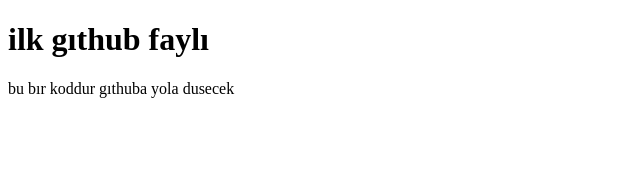
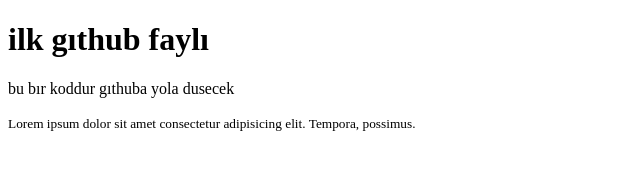
Before and after one commit to RzayevaSh/demo120, a plain HTML site: page index.html in a window 1280 px wide. Shown: the whole page, without its empty margins (0-640 px from the left). Drawn offline with Linux system fonts and the light colour scheme.

Commit message:
120qrupu small teqi elave ettim

```diff
--- a/index.html
+++ b/index.html
@@ -9,6 +9,6 @@
 <body>
    <h1>ilk gıthub faylı</h1>
    <p>bu bır koddur gıthuba yola dusecek</p>
-
+<small>Lorem ipsum dolor sit amet consectetur adipisicing elit. Tempora, possimus.</small>
 </body>
 </html>
```
